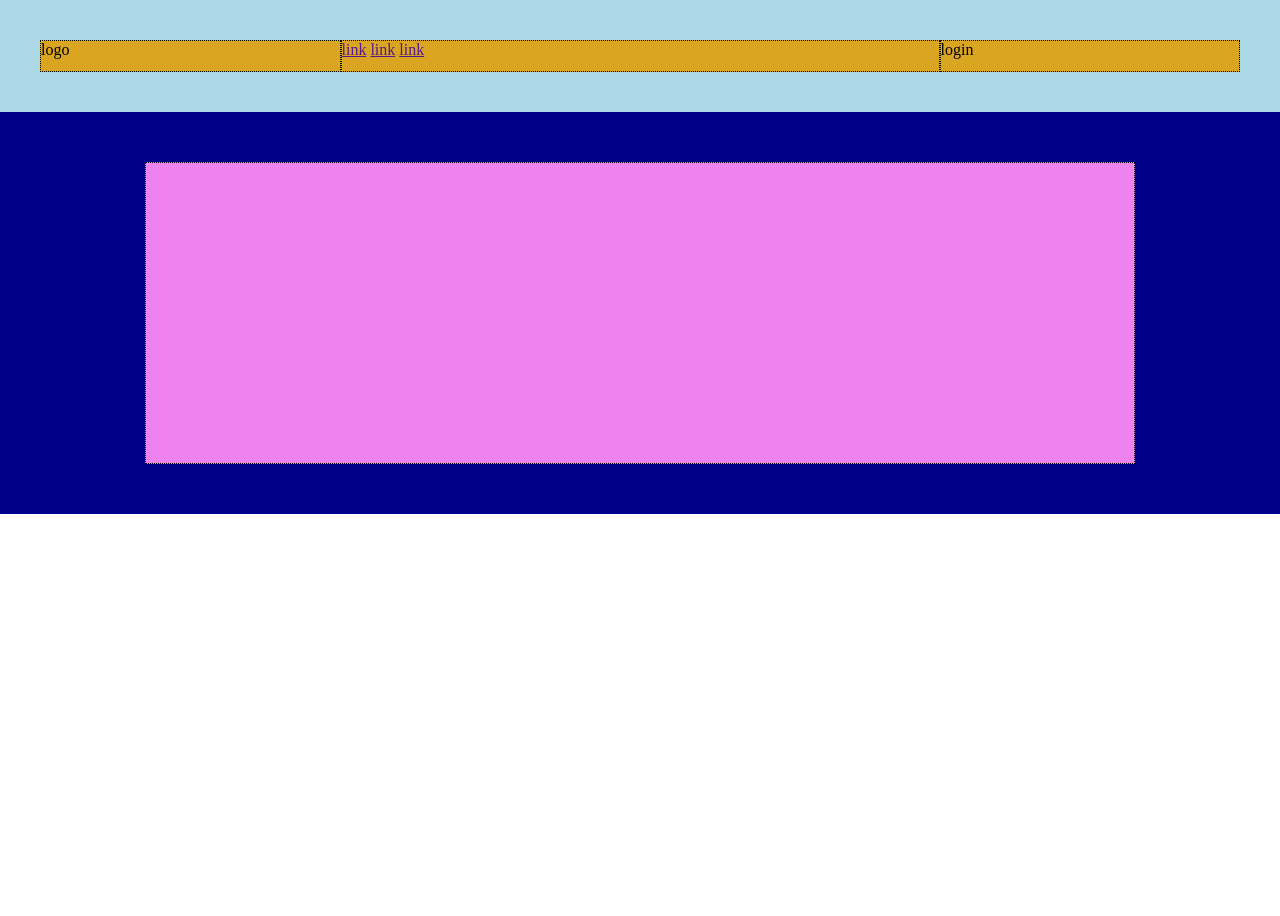
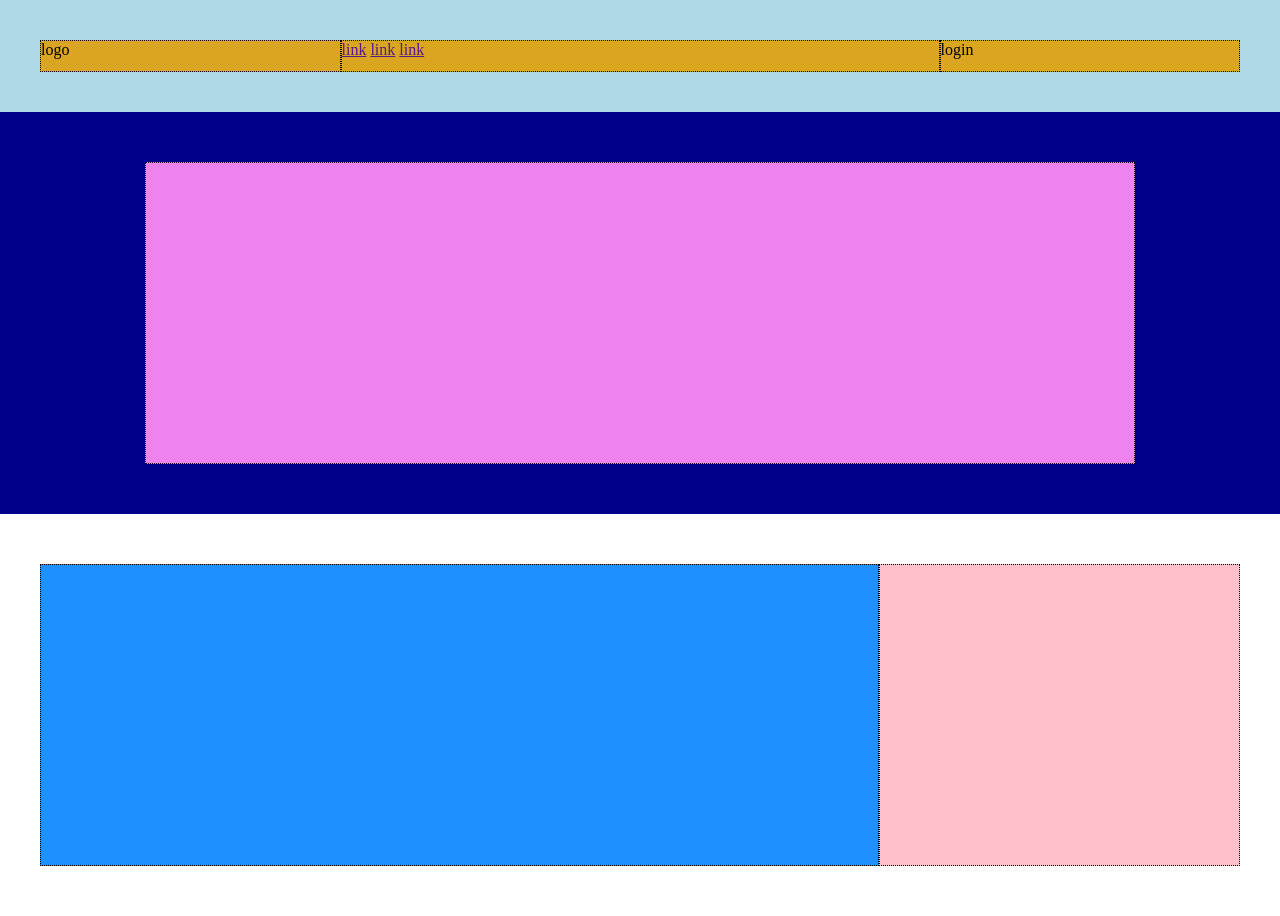
Before and after one commit to LivingtonMerello98/htmlcss-struttura-discord, a plain HTML site: page index.html in a window 1280 px wide. Before the commit the page ends 800 px from the top, so only its background shows below. Drawn offline with Linux system fonts and the light colour scheme.

Commit message:
[UPD] container with 2 columns of different sizes and white background

```diff
--- a/index.html
+++ b/index.html
@@ -35,5 +35,14 @@
             </div>
         </div>
     </div>
+
+    <div class="py-20">
+        <div class="container">
+            <div class="row">
+                <div class="col-70 height-xl bg-dodger-blue"></div>
+                <div class="col-30 height-xl bg-pink"></div>
+            </div>
+        </div>
+    </div>
 </body>
 </html>
--- a/style.css
+++ b/style.css
@@ -43,11 +43,18 @@ header{
     border:1px dotted black;
 }
 
+.col-30{
+    width: 30%;
+    border:1px dotted black;
+}
 .col-50{
     width: 50%;
     border:1px dotted black;
 }
-
+.col-70{
+    width: 70%;
+    border:1px dotted black;
+}
 .col-100{
     width: 100%;
     border:1px dotted black;
@@ -66,7 +73,15 @@ header{
 .bg-magenta{
     background-color: #EE82EE ;
 }
-
+.bg-dodger-blue{
+    background-color: #1E90FF;
+}
+.bg-pink{
+    background-color: #FFC0CB;
+}
+.bg-grey{
+    background-color: #D3D3D3;
+}
 
 
 .py-20{
```
